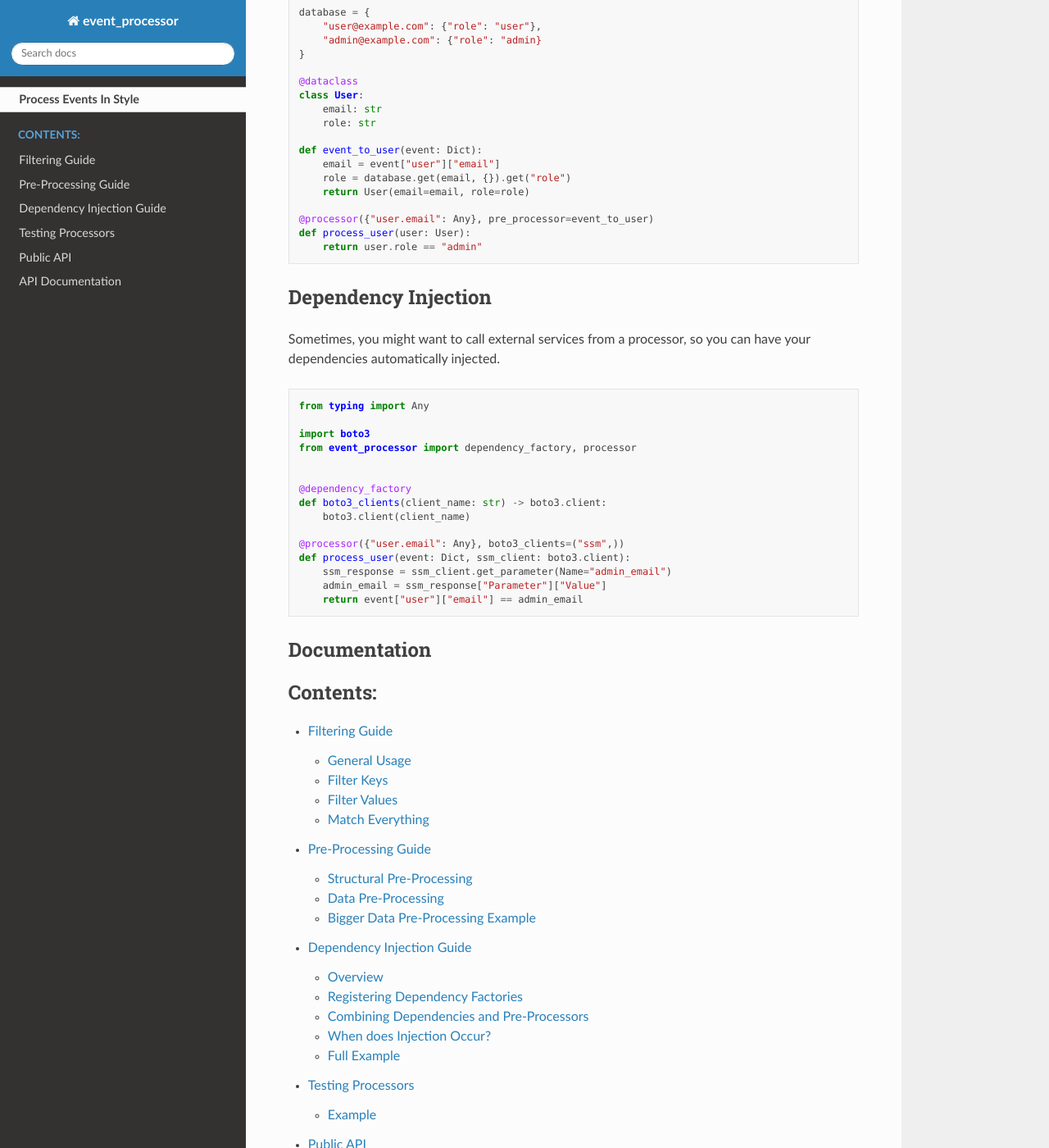
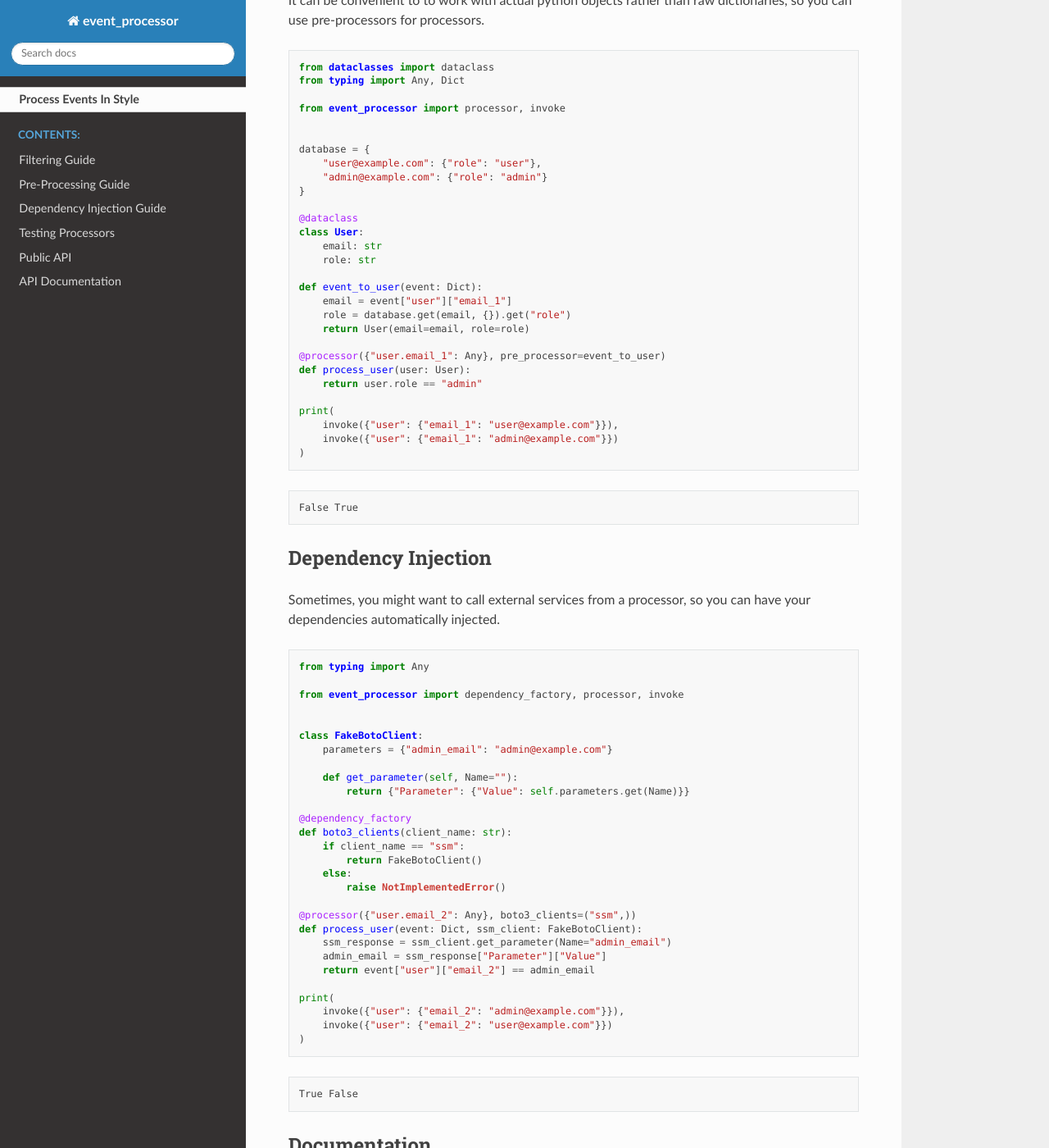
Before and after one commit to marier-nico/event-processor, a Sphinx documentation site: the page built from docs/index.rst, in a window 1280 px wide and 1400 px high, scrolled down 1732 px. Shown: the whole window at 82% size. Built offline with Sphinx 7.4.7 and the Read the Docs theme 2.0.0, drawn with Linux system fonts in a browser that asks for light colours; the version number could not be read and is left out; some of the changed text lies outside the part shown.

```diff
--- a/docs/conf.py
+++ b/docs/conf.py
@@ -12,10 +12,11 @@
 #
 import os
 import sys
+
 project_root = os.path.dirname(os.path.realpath(__file__)) + "/.."
 sys.path.insert(0, f"{project_root}")
 sys.path.insert(0, f"{project_root}/src/event_processor")
-
+doctest_path = [f"{project_root}/src"]
 
 # -- Project information -----------------------------------------------------
 
@@ -33,7 +34,7 @@ with open(f"{project_root}/VERSION", "r") as version_file:
 # Add any Sphinx extension module names here, as strings. They can be
 # extensions coming with Sphinx (named "sphinx.ext.*") or your custom
 # ones.
-extensions = ["sphinx.ext.autodoc", "sphinx.ext.autosectionlabel", "sphinx_rtd_theme"]
+extensions = ["sphinx.ext.autodoc", "sphinx.ext.autosectionlabel", "sphinx_rtd_theme", "sphinx.ext.doctest"]
 
 # Add any paths that contain templates here, relative to this directory.
 templates_path = ["_templates"]
--- a/docs/content/public_api.rst
+++ b/docs/content/public_api.rst
@@ -12,7 +12,7 @@ You can use the following decorators:
 - :py:func:`event_processor.processor`
 - :py:func:`event_processor.dependency_factory`
 
-.. code-block:: python
+.. testcode::
 
     from event_processor import processor, dependency_factory
 
@@ -26,7 +26,7 @@ You can use the following functions:
 - :py:func:`event_processor.invoke`
 - :py:func:`event_processor.passthrough`
 
-.. code-block:: python
+.. testcode::
 
     from event_processor import invoke, passthrough
 
@@ -42,7 +42,7 @@ You can use the following exceptions:
 - :py:class:`event_processor.EventProcessorInvocationException`
 - :py:class:`event_processor.EventProcessorDecorationException`
 
-.. code-block:: python
+.. testcode::
 
     from event_processor import (
         EventProcessorException,
--- a/docs/content/shared/full_example.rst
+++ b/docs/content/shared/full_example.rst
@@ -21,7 +21,7 @@
                    )
         role = response["Item"]["Role"]["S"]
 
-        return Usesr(email=email, role=role)
+        return User(email=email, role=role)
 
 .. code-block:: python
     :caption: processor
--- a/docs/index.rst
+++ b/docs/index.rst
@@ -16,7 +16,7 @@ Simple Filtering
 
 This is as simple as it gets, just calling the right processor depending on the event.
 
-.. code-block:: python
+.. testcode::
 
     from typing import Dict
 
@@ -43,8 +43,12 @@ This is as simple as it gets, just calling the right processor depending on the
             "authorized": False
         }
     }
-    invoke(service_a_event)  # False
-    invoke(service_b_event)  # False
+
+    print(invoke(service_a_event), invoke(service_b_event))
+
+.. testoutput::
+
+    False False
 
 Any Filter
 ----------
@@ -52,9 +56,9 @@ Any Filter
 Sometimes you want to make sure there's a value at a given path in the event, but you don't care what it is, or you may
 want to dynamically do things with it in the processor.
 
-.. code-block:: python
+.. testcode::
 
-    from typing import Any
+    from typing import Any, Dict
 
     from event_processor import processor, invoke
 
@@ -62,8 +66,14 @@ want to dynamically do things with it in the processor.
     def process_user(event: Dict):
         return event["user"]["email"] == "admin@example.com"
 
-    invoke({"user": {"email": "admin@example.com"}})  # True
-    invoke({"user": {"email": "not-admin@example.com"}})  # False
+    print(
+        invoke({"user": {"email": "admin@example.com"}}),
+        invoke({"user": {"email": "not-admin@example.com"}})
+    )
+
+.. testoutput::
+
+    True False
 
 Pre-Processing
 --------------
@@ -71,17 +81,17 @@ Pre-Processing
 It can be convenient to to work with actual python objects rather than raw dictionaries, so you can use pre-processors
 for processors.
 
-.. code-block:: python
+.. testcode::
 
     from dataclasses import dataclass
-    from typing import Any
+    from typing import Any, Dict
 
-    from event_processor import processor
+    from event_processor import processor, invoke
 
 
     database = {
         "user@example.com": {"role": "user"},
-        "admin@example.com": {"role": "admin}
+        "admin@example.com": {"role": "admin"}
     }
 
     @dataclass
@@ -90,13 +100,23 @@ for processors.
         role: str
 
     def event_to_user(event: Dict):
-        email = event["user"]["email"]
+        email = event["user"]["email_1"]
         role = database.get(email, {}).get("role")
         return User(email=email, role=role)
 
-    @processor({"user.email": Any}, pre_processor=event_to_user)
+    @processor({"user.email_1": Any}, pre_processor=event_to_user)
     def process_user(user: User):
         return user.role == "admin"
+
+    print(
+        invoke({"user": {"email_1": "user@example.com"}}),
+        invoke({"user": {"email_1": "admin@example.com"}})
+    )
+
+.. testoutput::
+
+    False True
+
 
 Dependency Injection
 --------------------
@@ -104,23 +124,40 @@ Dependency Injection
 Sometimes, you might want to call external services from a processor, so you can have your dependencies automatically
 injected.
 
-.. code-block:: python
+.. testcode::
 
     from typing import Any
 
-    import boto3
-    from event_processor import dependency_factory, processor
+    from event_processor import dependency_factory, processor, invoke
 
 
+    class FakeBotoClient:
+        parameters = {"admin_email": "admin@example.com"}
+
+        def get_parameter(self, Name=""):
+            return {"Parameter": {"Value": self.parameters.get(Name)}}
+
     @dependency_factory
-    def boto3_clients(client_name: str) -> boto3.client:
-        boto3.client(client_name)
+    def boto3_clients(client_name: str):
+        if client_name == "ssm":
+            return FakeBotoClient()
+        else:
+            raise NotImplementedError()
 
-    @processor({"user.email": Any}, boto3_clients=("ssm",))
-    def process_user(event: Dict, ssm_client: boto3.client):
+    @processor({"user.email_2": Any}, boto3_clients=("ssm",))
+    def process_user(event: Dict, ssm_client: FakeBotoClient):
         ssm_response = ssm_client.get_parameter(Name="admin_email")
         admin_email = ssm_response["Parameter"]["Value"]
-        return event["user"]["email"] == admin_email
+        return event["user"]["email_2"] == admin_email
+
+    print(
+        invoke({"user": {"email_2": "admin@example.com"}}),
+        invoke({"user": {"email_2": "user@example.com"}})
+    )
+
+.. testoutput::
+
+    True False
 
 Documentation
 -------------
```
Also changed, not shown: other parts of docs/index.rst (+1 -1 lines), README.md (+1 -1 lines), docs/content/filtering_guide.rst (+11 -3 lines), docs/content/pre_processing_guide.rst (+57 -10 lines), setup.py (+11 -2 lines), tasks.py (+7 -1 lines), 4 other files.
